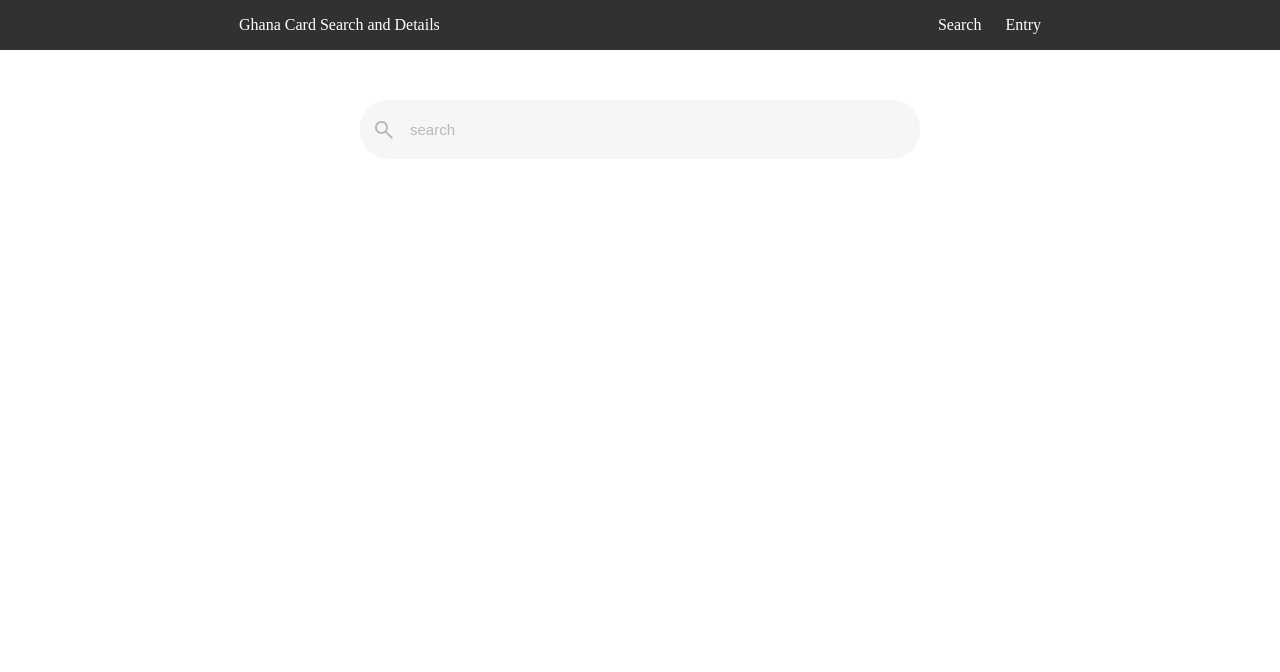
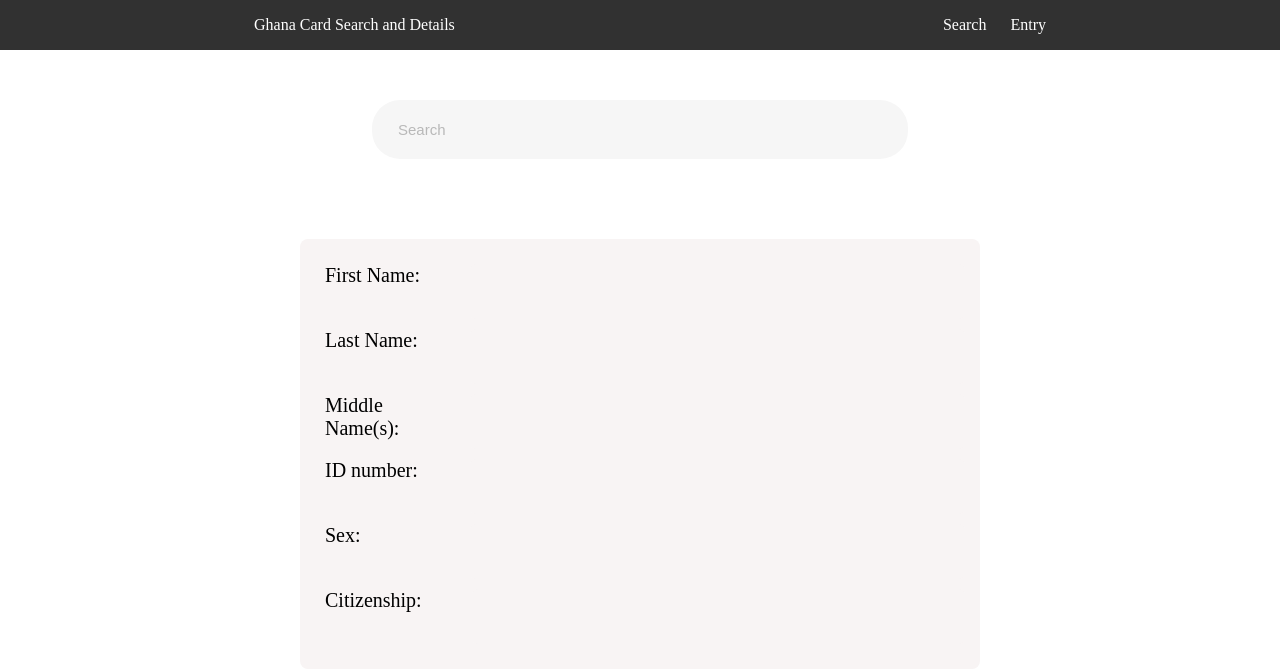
Before and after one commit to Antwi-tech/Final-Project, a plain HTML site: page Ghana_Card_Mangement_System/Back-End/Database/FrontEnd/search.html in a window 1280 px wide. Drawn offline with nearby package versions, Linux system fonts and the light colour scheme.

Commit message:
modified link for search and added form for get request

```diff
--- a/Ghana_Card_Mangement_System/Back-End/Database/FrontEnd/search.html
+++ b/Ghana_Card_Mangement_System/Back-End/Database/FrontEnd/search.html
@@ -12,7 +12,7 @@
 <body>
 
     <nav>
-        <p class="gc">Ghana Card Search and Details</p>
+        <p class="gc"><a href="index.html">Ghana Card Search and Details</a></p>
         <div class="navbar">
             <a href="search.html">Search</a>
             <a href="form.html">Entry</a>
@@ -22,9 +22,40 @@
 
         <form action="http://127.0.0.1:5001/search_card" method="GET">
             <div class="search">
-                <span class="search_icon material-symbols-outlined">search</span>
-                <input type="search" name="last_name" class="search_input" placeholder="search" >
+                <span class=" material-symbols-outlined search_icon"></span>
+                <input type="search" name="search" class="search_input" placeholder="Search" >
             </div>
+
+             <div class="card_found" id="result">
+            <div>
+                <p>First Name:</p>
+                <input type="text" id="first_name" name="first_name">
+            </div>
+            <div>
+                <p>Last Name:</p>
+                <input type="text" id="last_name" name="last_name">
+            </div>
+            <div>
+                <p>Middle Name(s):</p>
+                <input type="text" id="middle_name" name="middle_name">
+            </div>
+            <div>
+                <p>ID number:</p>
+                <input type="text" id="id_number" name="id_number">
+            </div>
+            <div>
+                <p>Sex:</p>
+                <input type="text" id="sex" name="sex">
+            </div>
+            <div>
+                <p>Citizenship:</p>
+                <input type="text" id="citizenship" name="citizenship">
+            </div>
+
+
+        </div>
+
+        <div class="card_found" id="results"> </div>
         </form>
         <!-- <form onsubmit="searchCard(event)">
             <div class="search">
@@ -33,7 +64,7 @@
             </div>
         </form> -->
 
-        <div id="results"></div>
+
 
 </body>
 </html>
```
